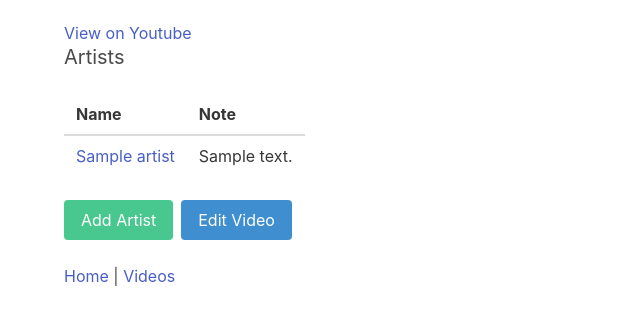
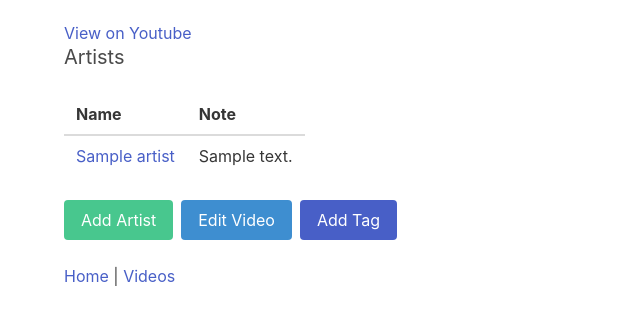
Before and after one commit to zack256/caydio, a Flask app: page /videos/1/ in a window 1280 px wide. Shown: the part 132-457 px from the top of the page, without its empty margins (0-640 px from the left). Run offline with Flask 2, Linux system fonts and the light colour scheme; the visitor is signed in with stand-in values (Sample User, id 1); tables that the repository leaves empty hold one stand-in row (values such as "Sample post"); parts of the project's set-up code (start-up, migrations or seed data) failed here and were passed over; some libraries are stand-ins or nearby versions.

Commit message:
changed to video tags instead

```diff
--- a/app/main.py
+++ b/app/main.py
@@ -19,7 +19,7 @@ class User(db.Model):
     registered = db.Column(db.DateTime(), default = db.func.now())
     artists = db.relationship("Artist", backref = "user")
     videos = db.relationship("Video", backref = "user")
-    a_tags = db.relationship("ArtistTag", backref = "user")
+    v_tags = db.relationship("VideoTag", backref = "user")
 
 class Artist(db.Model):
     __tablename__ = "artists"
@@ -27,7 +27,6 @@ class Artist(db.Model):
     name = db.Column(db.String(255))
     added = db.Column(db.DateTime(), default = db.func.now())
     videos = db.relationship("VidConnection")
-    a_tags = db.relationship("ATConn")
     user_id = db.Column(db.Integer(), db.ForeignKey('users.id', ondelete = 'CASCADE'))
 
     def get_readable_name(self):
@@ -44,6 +43,7 @@ class Video(db.Model):
     youtube_url = db.Column(db.String(50))
     added = db.Column(db.DateTime(), default = db.func.now())
     artists = db.relationship("VidConnection")
+    v_tags = db.relationship("VTConn")
     user_id = db.Column(db.Integer(), db.ForeignKey('users.id', ondelete = 'CASCADE'))
 
 class VidConnection(db.Model):
@@ -55,21 +55,21 @@ class VidConnection(db.Model):
     video = db.relationship(Video, backref = "videos_c")
     note = db.Column(db.String(255))
 
-class ArtistTag(db.Model):
-    __tablename__ = "artist_tags"
+class VideoTag(db.Model):
+    __tablename__ = "video_tags"
     id = db.Column(db.Integer, primary_key = True)
     name = db.Column(db.String(50))
     description = db.Column(db.String(255))
-    a_tags = db.relationship("ATConn")
+    v_tags = db.relationship("VTConn")
     user_id = db.Column(db.Integer(), db.ForeignKey('users.id', ondelete='CASCADE'))
 
-class ATConn(db.Model):
-    __tablename__ = "at_connections"
+class VTConn(db.Model):
+    __tablename__ = "vt_connections"
     id = db.Column(db.Integer, primary_key = True, autoincrement = True)
-    artist_id = db.Column(db.Integer(), db.ForeignKey("artists.id"), primary_key = True, autoincrement = False)
-    tag_id = db.Column(db.Integer(), db.ForeignKey("artist_tags.id"), primary_key = True, autoincrement = False)
-    artist = db.relationship(Artist, backref = "artists_t")
-    tag = db.relationship(ArtistTag, backref = "tags_t")
+    video_id = db.Column(db.Integer(), db.ForeignKey("videos.id"), primary_key = True, autoincrement = False)
+    tag_id = db.Column(db.Integer(), db.ForeignKey("video_tags.id"), primary_key = True, autoincrement = False)
+    video = db.relationship(Video, backref = "videos_t")
+    tag = db.relationship(VideoTag, backref = "tags_t")
 
 def create_user_from_form(username, password_plaintext, email):
     user = User()
@@ -199,7 +199,8 @@ def specific_video_page(video_id):
         if artists[i].id in connections_dict:
             notes.append((i, connections[connections_dict[artists[i].id]].note))
     notes.sort(key = lambda x : artists[x[0]].name)             # abc sorted, might change.
-    return render_template("video.html", video = video, notes = notes, artists = artists)
+    tags = user.v_tags
+    return render_template("video.html", video = video, notes = notes, artists = artists, tags = tags)
 
 @app.route("/artists/<artist_name>/")
 def artist_page(artist_name):
@@ -334,7 +335,7 @@ def tags_pg():
     user = get_logged_in_user()
     if not user:
         return "must log in first!"
-    tags = sorted(user.a_tags, key = lambda x : x.name)
+    tags = sorted(user.v_tags, key = lambda x : x.name)
     return render_template("tags.html", tags = tags)
 
 @app.route("/tags/<tag_name>/")
@@ -342,7 +343,7 @@ def tag_pg(tag_name):
     user = get_logged_in_user()
     if not user:
         return "must log in first!"
-    tag = ArtistTag.query.filter((ArtistTag.user_id == user.id) & (ArtistTag.name == tag_name)).first()
+    tag = VideoTag.query.filter((VideoTag.user_id == user.id) & (VideoTag.name == tag_name)).first()
     if not tag:
         return "tag doesn't exist!"
     return render_template("tag.html", tag = tag)
@@ -356,12 +357,31 @@ def add_tag_form():
     name = utils.format_tag_name(na)
     if name == "":
         return "tag name invalid!"
-    if ArtistTag.query.filter((ArtistTag.user_id == user.id) & (ArtistTag.name == name)).first():
+    if VideoTag.query.filter((VideoTag.user_id == user.id) & (VideoTag.name == name)).first():
         return "tag name already taken!"
-    at = ArtistTag(name = name, description = de)
-    at.user_id = user.id
-    db.session.add(at); db.session.commit()
+    vt = VideoTag(name = name, description = de)
+    vt.user_id = user.id
+    db.session.add(vt); db.session.commit()
     return redirect("/tags/{}/".format(name))
+
+@app.route("/forms/add-vtag-via-vid/", methods = ["POST"])
+def add_vtag_via_vid_form():
+    user = get_logged_in_user()
+    if not user:
+        return "must log in first!"
+    vi = int(request.form["videoId"]); na = request.form.get("tag")
+    video = Video.query.get(vi)
+    if video == None or video.user_id != user.id:
+        return "video not found!"
+    v_tag = VideoTag.query.filter((VideoTag.user_id == user.id) & (VideoTag.name == na)).first()
+    if not v_tag:
+        return "tag doesn't exist!"
+    conn = VTConn.query.filter((VTConn.video_id == video.id) & (VTConn.tag_id == v_tag.id)).first()
+    if conn:
+        return "connection already exists!"
+    conn = VTConn(video_id = video.id, tag_id = v_tag.id)
+    db.session.add(conn); db.session.commit()
+    return redirect("/videos/{}/".format(video.id))
 
 @app.route("/refresh")
 def rrr():
--- a/app/templates/index.html
+++ b/app/templates/index.html
@@ -3,7 +3,7 @@
 <h3 class = "title is-3">Caydio</h3>
 {% if user %}
 <p>Currently logged in as {{ user.username }}.</p>
-<p><a href = "/artists/">My Artists</a> | <a href = "/videos/">My Videos</a></p>
+<p><a href = "/artists/">My Artists</a> | <a href = "/videos/">My Videos</a> | <a href = "/tags/">My Tags</a></p>
 <p><a href = "/logout/">Logout</a></p>
 {% else %}
 <p>Not logged in.</p>
--- a/app/templates/video.html
+++ b/app/templates/video.html
@@ -22,9 +22,11 @@
     </tbody>
 </table>
 <datalist id = "artistsList"></datalist>
+<datalist id = "tagsList"></datalist>
 <div class = "buttons">
     <button class = "button is-success" onclick = "activateModal('modalWrapper_connectArtist');">Add Artist</button>
     <button class = "button is-info" onclick = "activateModal('modalWrapper_editVideo');">Edit Video</button>
+    <button class = "button is-link" onclick = "activateModal('modalWrapper_addTag');">Add Tag</button>
 </div>
 <p><a href = "/">Home</a> | <a href = "/videos/">Videos</a></p>
 {% endblock %}
@@ -44,10 +46,18 @@
         {type : "text", name : "Youtube URL", maxlength : 30, value : "{{ video.youtube_url }}"},
     ];
     let editVideoModal = new FormType(modalsDiv, "Edit Video", editVideoInputs, {postUrl : "/forms/edit-video/", confirmMsg : "Are you sure you want to edit this video?"});
+    let addVTagModalInps = [
+        {type : "hidden", name : "Video ID", value : "{{ video.id }}"},
+        {type : "text", name : "Tag", required : true, list : "tagsList"},
+    ];
+    let addVTagModal = new FormType(modalsDiv, "Add Tag", addVTagModalInps, {postUrl : "/forms/add-vtag-via-vid/", confirmMsg : "Are you sure you want to add this tag?"});
 </script>
 <script>
 {% for artist in artists %}
 addToDataList("artistsList", "{{ artist.get_readable_name() }}");
 {% endfor %}
+{% for tag in tags %}
+addToDataList("tagsList", "{{ tag.name }}");
+{% endfor %}
 </script>
 {% endblock %}
```
